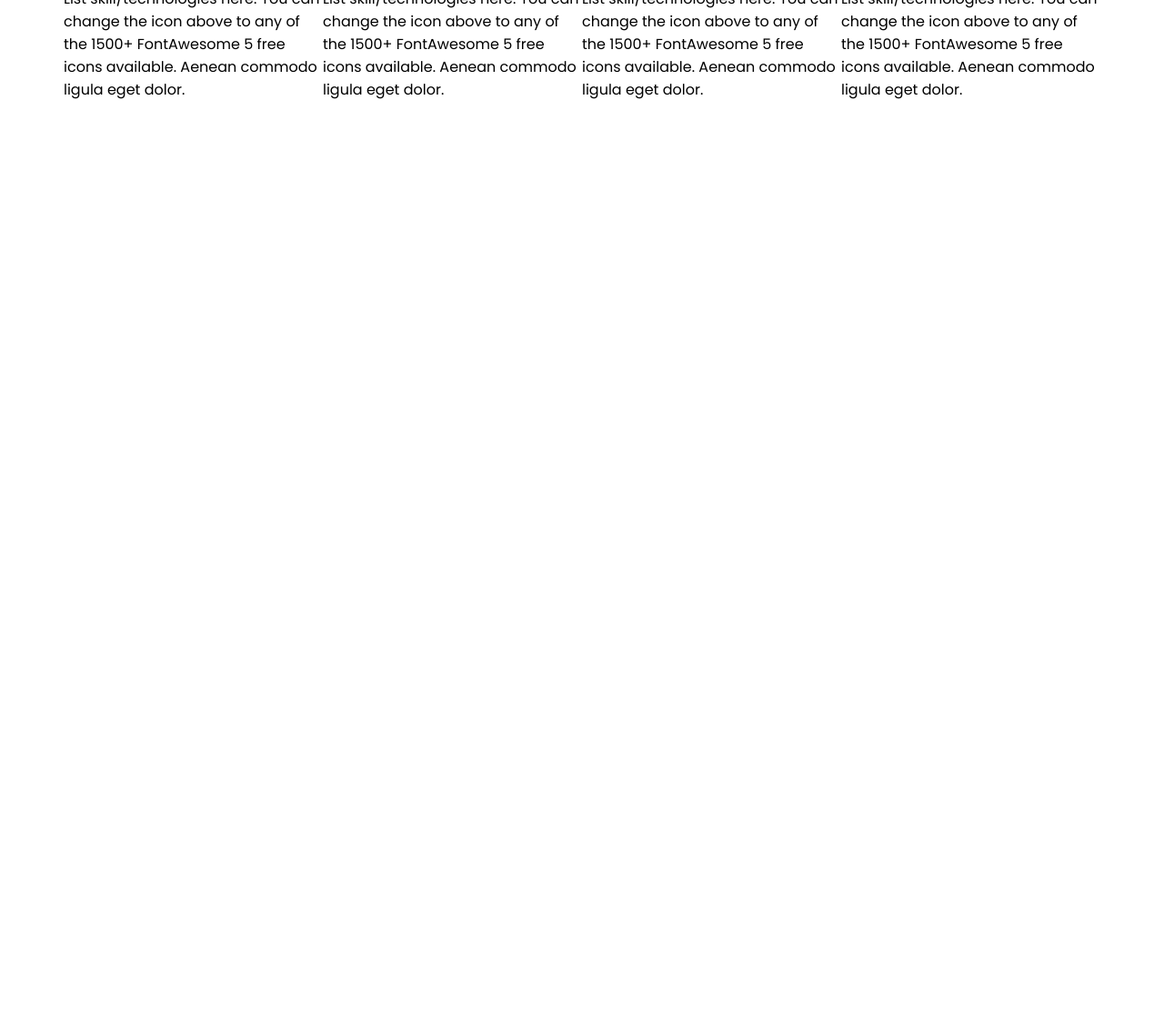
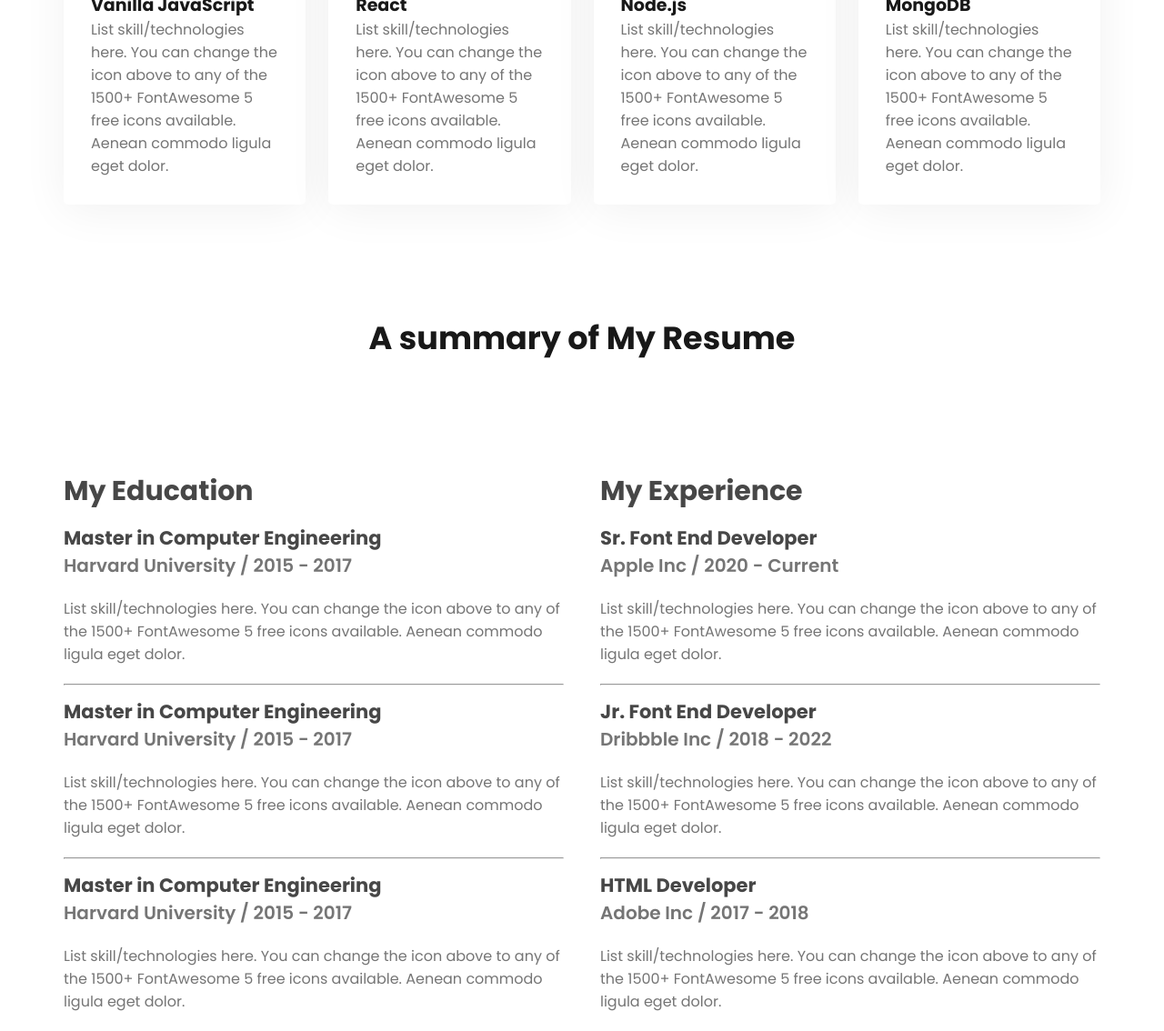
Before and after one commit to SajalSarkar5/web-development-portfolio, a plain HTML site: page index.html in a window 1280 px wide. Shown: the part 2253-3387 px from the top of the page at 91% size. Before the commit the page ends 2364 px from the top, so only its background shows below. Drawn offline with Linux system fonts and the light colour scheme.

Commit message:
add main part

```diff
--- a/index.html
+++ b/index.html
@@ -108,6 +108,65 @@
                     </div>
                 </div>
             </section>
+            <section>
+                <div class="resume-title">
+                    <h3>A summary of My Resume</h3>
+                </div>
+                <div class="resume-column">
+                    <div>
+                        <h3  class="resume-column-title">My Education</h3>
+                        <div class="resume-item">
+                            <h3>Master in Computer Engineering</h3>
+                            <h4>Harvard University / 2015 - 2017</h4>
+                            <p>List skill/technologies here. You can change the icon above
+                                to any of the 1500+ FontAwesome 5 free icons available. Aenean commodo ligula eget
+                                dolor.</p>
+                        </div>
+                        <hr>
+                        <div class="resume-item">
+                            <h3>Master in Computer Engineering</h3>
+                            <h4>Harvard University / 2015 - 2017</h4>
+                            <p>List skill/technologies here. You can change the icon above
+                                to any of the 1500+ FontAwesome 5 free icons available. Aenean commodo ligula eget
+                                dolor.</p>
+                        </div>
+                        <hr>
+                        <div class="resume-item">
+                            <h3>Master in Computer Engineering</h3>
+                            <h4>Harvard University / 2015 - 2017</h4>
+                            <p>List skill/technologies here. You can change the icon above
+                                to any of the 1500+ FontAwesome 5 free icons available. Aenean commodo ligula eget
+                                dolor.</p>
+                        </div>
+                    </div>
+                    <div>
+                        <h3 class="resume-column-title">My Experience</h3>
+                        <div class="resume-item">
+                            <h3>Sr. Font End Developer</h3>
+                            <h4>Apple Inc / 2020 - Current</h4>
+                            <p>List skill/technologies here. You can change the icon above
+                                to any of the 1500+ FontAwesome 5 free icons available. Aenean commodo ligula eget
+                                dolor.</p>
+                        </div>
+                        <hr>
+                        <div class="resume-item">
+                            <h3>Jr. Font End Developer</h3>
+                            <h4>Dribbble Inc / 2018 - 2022</h4>
+                            <p>List skill/technologies here. You can change the icon above
+                                to any of the 1500+ FontAwesome 5 free icons available. Aenean commodo ligula eget
+                                dolor.</p>
+                        </div>
+                        <hr>
+                        <div class="resume-item">
+                            <h3>HTML Developer</h3>
+                            <h4>Adobe Inc / 2017 - 2018</h4>
+                            <p>List skill/technologies here. You can change the icon above
+                                to any of the 1500+ FontAwesome 5 free icons available. Aenean commodo ligula eget
+                                dolor.</p>
+                        </div>
+                    </div>
+                </div>
+            </section>
         </section>
     </main>
 </body>
--- a/style/style.css
+++ b/style/style.css
@@ -173,14 +173,74 @@ main {
 
 .skills-container {
     display: flex;
+    justify-content: space-between;
+    align-items: center;
+    gap: 25px;
 }
 
 .skill {
-
+    padding: 30px;
+    border-radius: 5px;
+    background: #FFF;
+    box-shadow: 0px 6px 50px 0px rgba(0, 0, 0, 0.06);
 }
 
-.box img {}
 
-.box h4 {}
 
-.box p {}
+.skill h4 {
+    color: #181818;
+    font-size: 19px;
+    font-weight: 700;
+}
+
+.skill p {
+    color: #757575;
+    font-size: 16px;
+    font-weight: 400;
+}
+
+.resume-title {
+    text-align: center;
+    margin: 120px;
+}
+
+.resume-title h3 {
+    color: #181818;
+    font-size: 35px;
+    font-weight: 700;
+}
+
+.resume-column {
+    display: flex;
+    justify-content: space-between;
+    align-items: center;
+    gap: 40px;
+}
+
+.resume-column-title {
+    color: #474747;
+    font-size: 30px;
+    font-weight: 700;
+}
+
+.resume-item {}
+
+.resume-item h3 {
+    color: #474747;
+    font-size: 21px;
+    font-weight: 700;
+    margin-top: 13px;
+}
+
+.resume-item h4 {
+    color: #757575;
+    font-size: 20px;
+    font-weight: 600;
+}
+
+.resume-item p {
+    color: #757575;
+    font-size: 16px;
+    font-weight: 400;
+    margin: 20px 0;
+}
```
